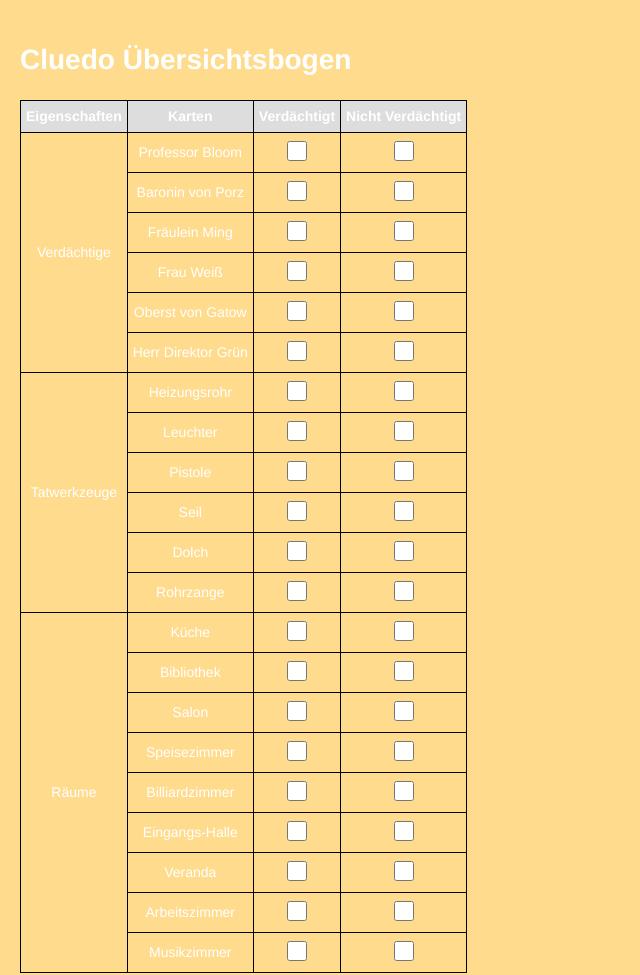
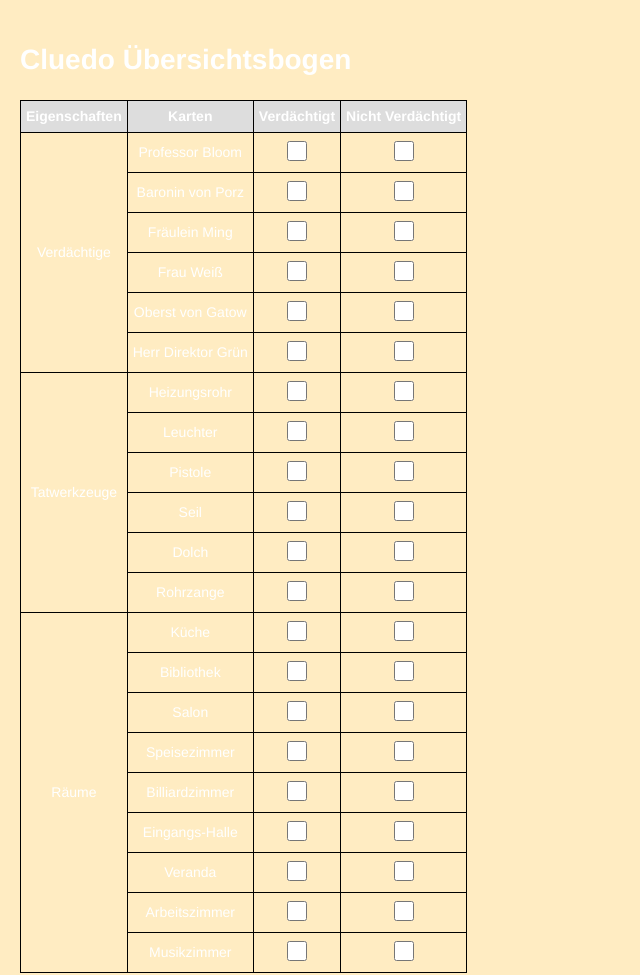
Before and after one commit to MrAhmalo/Cluedo-sheet, a plain HTML site: page index.html in a window 1280 px wide. Shown: the whole page, without its empty margins (0-640 px from the left). Drawn offline with Linux system fonts and the light colour scheme.

Commit message:
Update style.css

```diff
--- a/style.css
+++ b/style.css
@@ -1,5 +1,5 @@
 html, body {
-    background-color: #ffdb8e;
+    background-color: #ffecc2;
     color: white;
     font-family: helvetica, arial, sans-serif;
     font-size: 14px;
```
